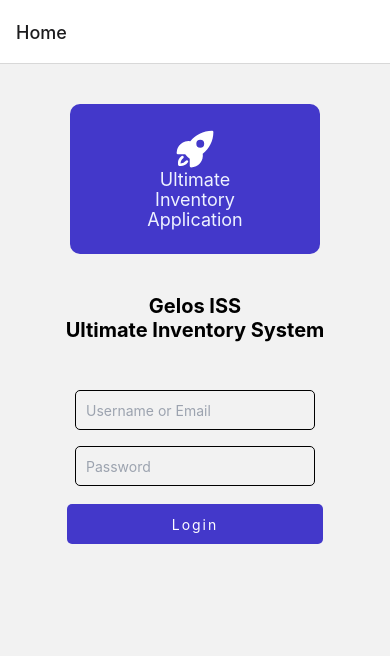
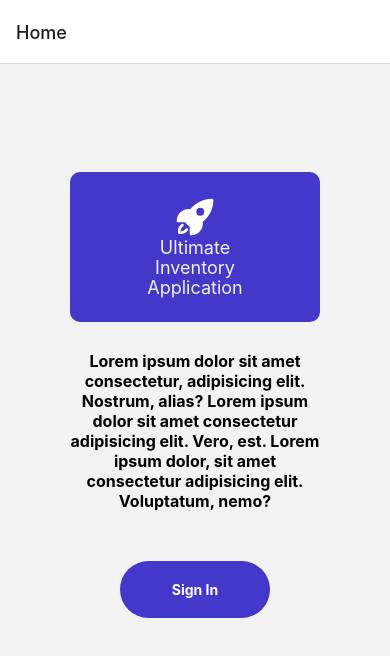
Before and after one commit to jvillad/mobile-dev-learnings, a React Native app in the folder mobile-app-inventory/: screen /Home in a window 390 px wide. Shown: the top 656 px of the page. Built offline with nearby package versions, Linux system fonts and the light colour scheme.

Commit message:
link landing screen for stack nav

```diff
--- a/mobile-app-inventory/src/screens/HomeScreen.jsx
+++ b/mobile-app-inventory/src/screens/HomeScreen.jsx
@@ -4,9 +4,7 @@ import { View, Text, StyleSheet, TextInput } from 'react-native';
 import * as Icons from 'react-native-heroicons/solid';
 import { TouchableOpacity } from 'react-native-web';
 
-// create a component
-
-const HomeScreen = () => {
+const HomeScreen = ({ navigation }) => {
     return (
         <View>
             <View style={styles.homeContainer}>
@@ -21,11 +19,26 @@ const HomeScreen = () => {
                     <Text style={styles.logoTextStyle}>Application</Text>
                 </View>
             </View>
-            <View style={styles.homeContainer}>
-                <Text style={styles.textStyle}>Gelos ISS</Text>
-                <Text style={styles.textStyle}>Ultimate Inventory System</Text>
+            <View style={styles.introContainer}>
+                <View style={styles.introWrapper}>
+                    <Text style={styles.textStyle}>
+                        Lorem ipsum dolor sit amet consectetur, adipisicing
+                        elit. Nostrum, alias? Lorem ipsum dolor sit amet
+                        consectetur adipisicing elit. Vero, est. Lorem ipsum
+                        dolor, sit amet consectetur adipisicing elit.
+                        Voluptatum, nemo?
+                    </Text>
+                </View>
+                <TouchableOpacity
+                    onPress={() => {
+                        navigation.navigate('Login');
+                    }}
+                    style={styles.signInBtn}
+                >
+                    <Text style={styles.btnText}>Sign In</Text>
+                </TouchableOpacity>
             </View>
-            <View style={styles.homeContainer}>
+            {/* <View style={styles.homeContainer}>
                 <View>
                     <TextInput
                         placeholder="Username or Email"
@@ -43,18 +56,39 @@ const HomeScreen = () => {
                         </TouchableOpacity>
                     </View>
                 </View>
-            </View>
+            </View> */}
         </View>
     );
 };
 
 // define your styles
 const styles = StyleSheet.create({
+    signInBtn: {
+        alignItems: 'center',
+    },
+    btnText: {
+        width: 150,
+        borderRadius: 30,
+        backgroundColor: '#4338ca',
+        paddingTop: 20,
+        paddingBottom: 20,
+        color: 'white',
+        fontWeight: 'bolder',
+        textAlign: 'center',
+    },
     homeContainer: {
-        paddingTop: 40,
+        flex: 2,
+        paddingTop: 100,
         justifyContent: 'center',
         alignItems: 'center',
     },
+    introContainer: {
+        flex: 3,
+        paddingTop: 20,
+        paddingBottom: 10,
+        alignItems: 'center',
+    },
+    introWrapper: { paddingBottom: 50, width: 250, maxWidth: '100%' },
     box: {
         width: 250,
         height: 150,
@@ -71,7 +105,7 @@ const styles = StyleSheet.create({
     },
     textStyle: {
         color: '13262F',
-        fontSize: 20,
+        fontSize: 16,
         fontWeight: 'bold',
         textAlign: 'center',
     },
```
